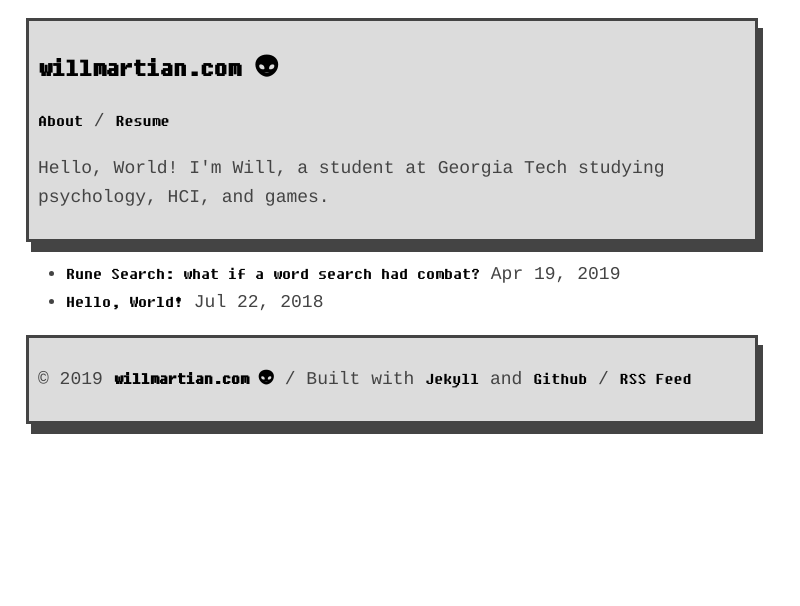
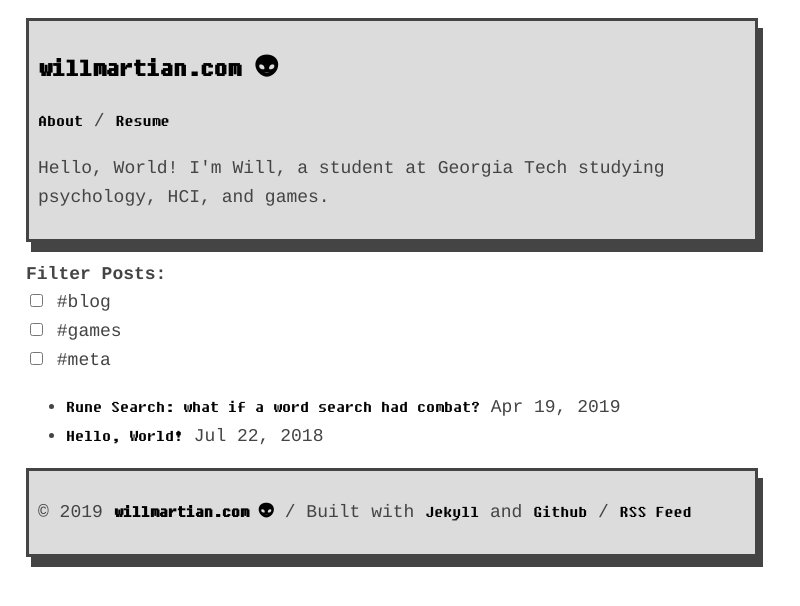
Before and after one commit to willbmartin/willbmartin.github.io, a Jekyll site: the page built from index.html, in a window 1280 px wide. Shown: the top 606 px of the page, without its empty margins (0-800 px from the left). Built offline with Jekyll 4.4.1, drawn with Linux system fonts in a browser that asks for light colours.

Commit message:
added post filtering, still needs to be stylized

```diff
--- a/css/main.css
+++ b/css/main.css
@@ -75,6 +75,10 @@
   box-shadow: 5px 10px;
 }
 
+.filters {
+  display: table-row;
+}
+
 .page-content {
   margin: 1em;
   opacity: 1;
--- a/index.html
+++ b/index.html
@@ -2,13 +2,79 @@
 layout: default
 ---
 <div class="home">
+	{% assign rawtags = "" %}
+	{% for post in site.posts %}
+		{% assign ttags = post.tags | join:'|' | append:'|' %}
+		{% assign rawtags = rawtags | append:ttags %}
+	{% endfor %}
+	{% assign rawtags = rawtags | split:'|' | sort %}
+
+	{% assign tags = "" %}
+	{% for tag in rawtags %}
+		{% if tag != "" %}
+			{% if tags == "" %}
+				{% assign tags = tag | split:'|' %}
+			{% endif %}
+			{% unless tags contains tag %}
+				{% assign tags = tags | join:'|' | append:'|' | append:tag | split:'|' %}
+			{% endunless %}
+		{% endif %}
+	{% endfor %}
+
 	<section>
+		<nav id="filters">
+			<b>Filter Posts:</b>
+			{% for tag in tags %}
+			<!-- <button type="button" id="{{ tag }}">#{{ tag }}</button> -->
+			<div class="filter-button">
+			  <input type="checkbox" class="filter-button-input" id="{{ tag }}-tag" name="{{ tag }}">
+			  <label for="{{ tag }}">#{{ tag }}</label>
+			</div>
+			{% endfor %}
+		</nav>
 		<ul class="post-list">
 			{% for post in site.posts %}
-			<li>
+				{% assign classtags = "" %}
+				{% for tag in post.tags %}
+					{% assign classtags = classtags | append: tag | append: "-tag " %}
+				{% endfor %}
+
+			<li class="post-list-item {{ classtags }}">
 				<a href="{{ post.url | prepend: site.baseurl | prepend: site.url }}">{{ post.title }}</a> <time datetime="{{ post.date | date_to_xmlschema }}">{{ post.date | date: "%b %d, %Y" }}</time>
 			</li>
 			{% endfor %}
 		</ul>
 	</section>
+	<script>
+			const filtersNav = document.getElementById('filters');
+
+			filtersNav.addEventListener('change', (event) => {
+			    // console.log(event.target);
+			    let checked = [];
+			    for (let checkbox of document.getElementsByClassName("filter-button-input")) {
+			    	if (checkbox.checked) {
+			    		checked.push(checkbox.name + "-tag");
+			    	}
+			    }
+			    let postListItems = document.getElementsByClassName("post-list-item");
+			    for (let post of postListItems) {
+			    	let visible = true;
+			    	for (let tag of checked) {
+			    		if (!post.classList.contains(tag)) {
+			    			visible = false;
+			    			break;
+			    		}
+			    	}
+
+			    	if (!visible) {
+			    		post.style.display = "none";
+			    	} else {
+			    		post.style.display = "list-item";
+			    	}
+			    }
+			    // console.log({{ rawtags }})
+
+
+			});
+	</script>
 </div>
```
